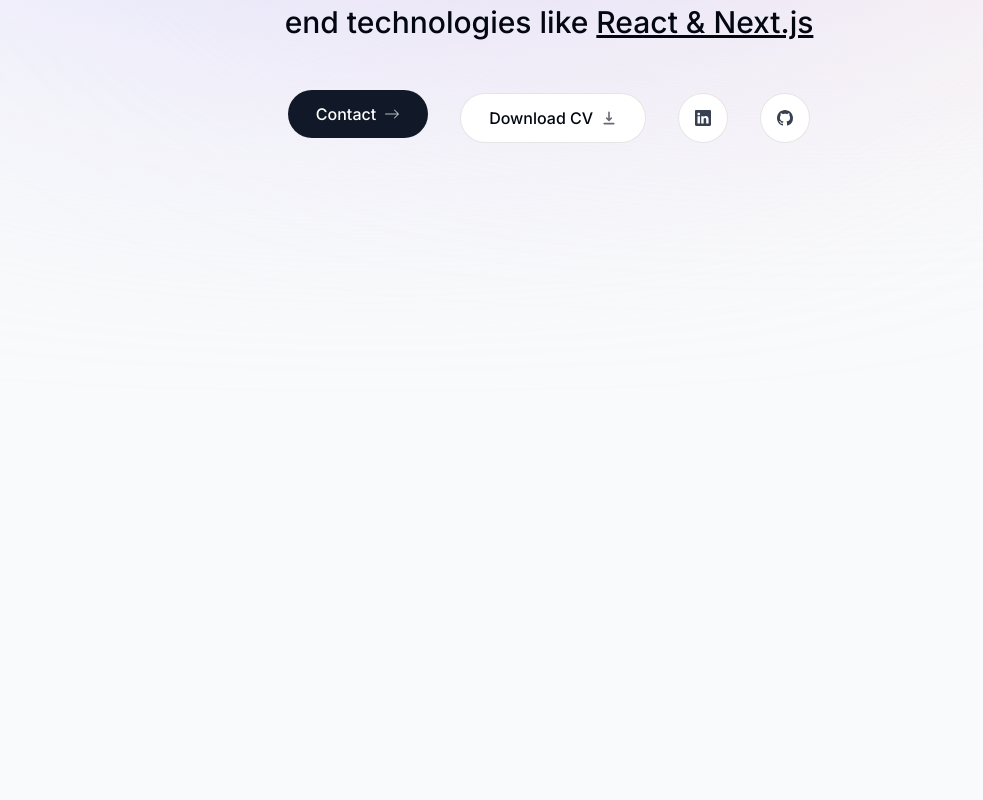
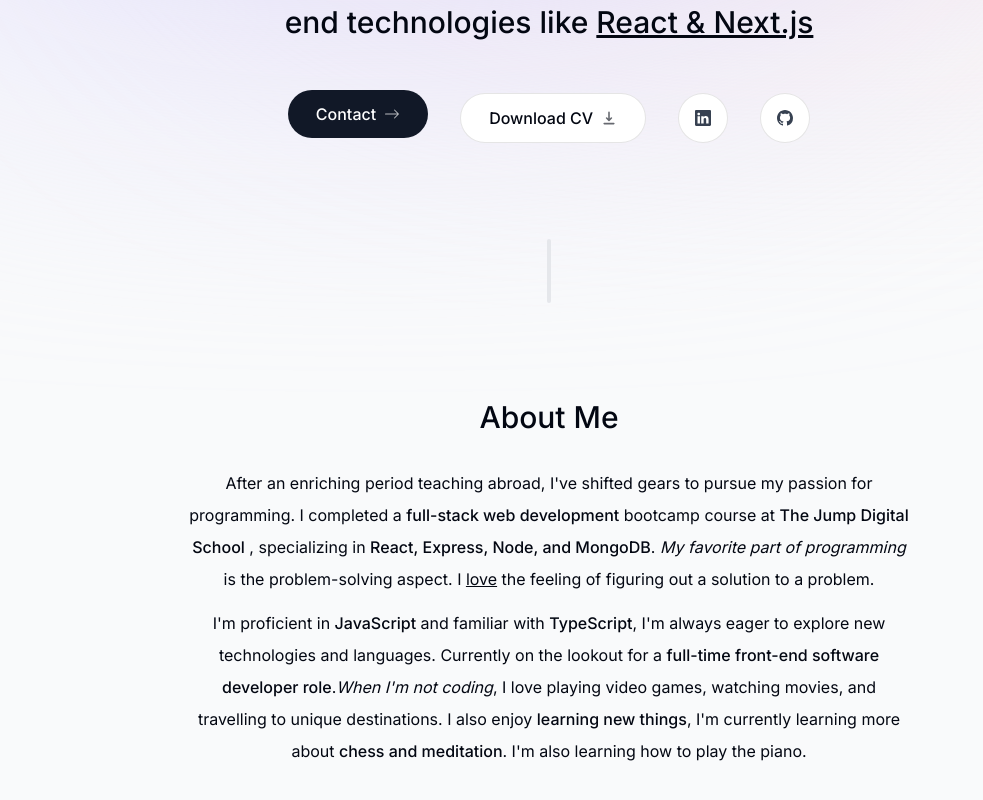
Before and after one commit to aqibshabir/portfolio, a Next.js app: page / in a window 1280 px wide. Shown: the part 514-1314 px from the top of the page, without its empty margins (91-1074 px from the left). Built offline with nearby package versions, Linux system fonts and the light colour scheme.

Commit message:
created about section

```diff
--- a/app/page.tsx
+++ b/app/page.tsx
@@ -1,7 +1,11 @@
+import About from "@/components/about";
 import Intro from "@/components/intro";
+import SectionDivider from "@/components/section-divider";
 
 export default function Home() {
   return <main className="flex flex-col items-center px-4">
     <Intro />
+    <SectionDivider />
+    <About />
   </main>;
 }
--- /dev/null
+++ b/components/about.tsx
@@ -0,0 +1,26 @@
+"use client"
+
+import React from 'react'
+import SectionHeading from './section-heading'
+import { motion } from 'framer-motion'
+
+export default function About() {
+  return (
+    <motion.section
+    className='mb-28 max-w-[45rem] text-center leading-8 sm:mb-40 p-8 sm:p-0'
+    initial={{opacity: 0, y: 100}}
+    animate={{opacity: 1, y: 0}}
+    transition={{delay: 0.2}}
+    >
+        <SectionHeading>About me</SectionHeading>
+        <p className="mb-3">
+        After an enriching period teaching abroad, I've shifted gears to pursue my passion for programming. I completed a <span className="font-medium">full-stack web development</span> bootcamp course at <span className='font-medium'>The Jump Digital School</span> , specializing in <span className='font-medium'>React, Express, Node, and MongoDB</span>. <span className="italic">My favorite part of programming</span> is the problem-solving aspect. I <span className="underline">love</span> the feeling of figuring out a solution to a problem.
+      </p>
+
+      <p className="mb-3">
+      I'm proficient in <span className='font-medium'>JavaScript</span> and familiar with <span className='font-medium'>TypeScript</span>, I'm always eager to explore new technologies and languages. Currently on the lookout for a <span className='font-medium'>full-time front-end software developer role</span>.
+      <span className="italic">When I'm not coding</span>, I love playing video games, watching movies, and travelling to unique destinations. I also enjoy <span className="font-medium">learning new things</span>, I'm currently learning more about <span className="font-medium">chess and meditation</span>. I'm also learning how to play the piano.
+      </p>
+    </motion.section>
+  )
+}
--- a/components/intro.tsx
+++ b/components/intro.tsx
@@ -52,7 +52,7 @@
                 </motion.span>
         </div>
 
-        <motion.p
+        <motion.h1
         className='sm:text-3xl text-xl sm:mt-14 mb-10 mt-10 px-4 font-medium !leading-[1.5]'
         initial={{opacity: 0, y: 100}}
         animate={{opacity: 1, y: 0}}
@@ -61,7 +61,7 @@
            <span className='font-bold'>
             full-stack developer.
            </span> I really enjoy building <span className='font-bold'>websites</span> & <span className='font-bold'>apps</span>. My focus is on front-end technologies like <span className='underline'>React & Next.js</span>
-        </motion.p>
+        </motion.h1>
 
         <motion.div className='flex flex-col sm:flex-row items-center justify-center gap-4 sm:gap-8 font-medium space-y-2'
         initial={{opacity:0, y:100}}
--- /dev/null
+++ b/components/section-divider.tsx
@@ -0,0 +1,15 @@
+"use client"
+
+import React from 'react'
+import { motion } from 'framer-motion'
+
+export default function SectionDivider() {
+  return (
+    <motion.div
+    className='bg-gray-200 my-24 h-16 w-1 rounded-full hidden sm:block'
+    initial={{opacity:0, y: 100}}
+    animate={{opacity:1, y:0}}
+    transition={{delay: 0.2}}
+    ></motion.div>
+  )
+}
--- /dev/null
+++ b/components/section-heading.tsx
@@ -0,0 +1,11 @@
+import React from 'react'
+
+interface SectionHeadingProps {
+  children: string
+}
+
+export default function SectionHeading({children}: SectionHeadingProps) {
+  return (
+    <h2 className='text-3xl font-medium capitalize mb-8'>{children}</h2>
+  )
+}
```
